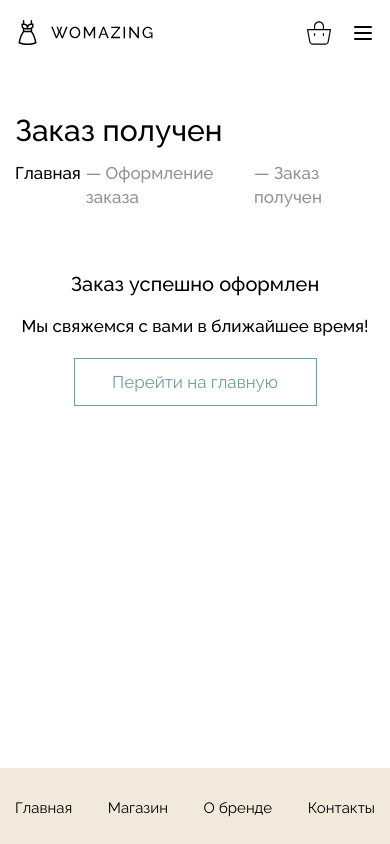
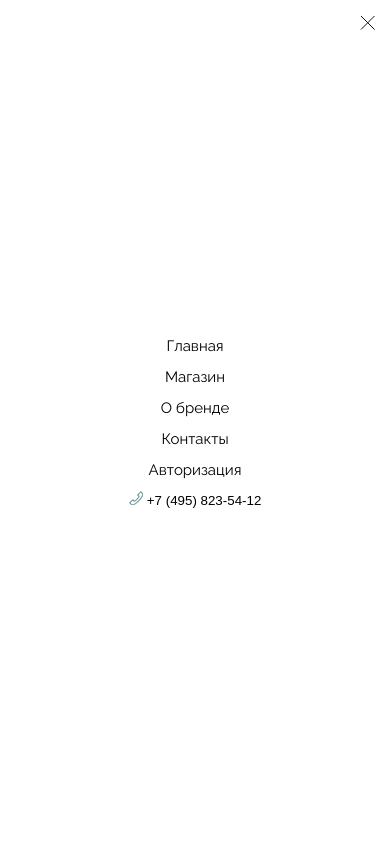
Before and after one commit to L0gan74/Womazung-Nuxt, a Nuxt app: page /success in a window 390 px wide. Both pictures are taken after a click on the button 363 px from the left and 34 px from the top of the page. Built offline with nearby package versions, Linux system fonts and the light colour scheme.

Commit message:
сделал бургер меню, поправил форму

```diff
--- a/layouts/Header.vue
+++ b/layouts/Header.vue
@@ -5,6 +5,7 @@ import * as yup from 'yup';
 
 const modal = ref<boolean>(false)
 const backModal = ref<boolean>(false)
+const burgerMenu = ref<boolean>(false)
 
 function openModal() {
   modal.value = true
@@ -40,6 +41,16 @@ function logout() {
   localStorage.removeItem("token")
   localStorage.removeItem("fullName")
   location.reload()
+}
+
+function openBurgerMenu(){
+  burgerMenu.value = true
+  document.body.classList.add("_hidden")
+}
+
+function closeBurgerMenu(){
+  burgerMenu.value = false
+  document.body.classList.remove("_hidden")
 }
 
 const thereToken = localStorage.getItem('token')
@@ -107,11 +118,45 @@ const cartLenght = cartBasket.value.length
         </svg>
 
       </NuxtLink>
-      <button class="header-right__burger" type="button">
+      <button @click="openBurgerMenu" class="header-right__burger" type="button">
         <NuxtImg src="/img/burger.svg" alt="svg"/>
       </button>
     </div>
   </header>
+  <div v-if="burgerMenu" class="burger">
+    <button @click="closeBurgerMenu" class="burger-close" type="button">
+      <NuxtImg src="/img/close.svg" alt="close"/>
+    </button>
+    <div class="burger-wrapper">
+      <NuxtLink class="header-nav__link" exact-active-class="_active" to="/">
+        Главная
+      </NuxtLink>
+      <NuxtLink class="header-nav__link" exact-active-class="_active" to="/shop">
+        Магазин
+      </NuxtLink>
+      <NuxtLink class="header-nav__link" exact-active-class="_active" to="/brand">
+        О бренде
+      </NuxtLink>
+      <NuxtLink class="header-nav__link" exact-active-class="_active" to="/contacts">
+        Контакты
+      </NuxtLink>
+      <NuxtLink class="header-nav__link" exact-active-class="_active" to="/login">
+        Авторизация
+      </NuxtLink>
+      <button class="header-nav__logout" v-if="thereToken" @click="logout" type="submit">Выйти</button>
+      <button class="header-right__phone _burger" type="button" @click="openModal">
+        <svg width="14.447693" height="14.451538" viewBox="0 0 14.4477 14.4515" fill="none"
+             xmlns="http://www.w3.org/2000/svg"
+        >
+          <defs/>
+          <path id="Vector"
+                d="M13.746 1.88666L11.8528 0L7.92114 3.92519L9.44531 5.49933C9.18988 5.95277 8.63562 6.82143 7.6911 7.76599C6.7464 8.71069 5.8714 9.27122 5.41364 9.53076L3.87036 8.00714L0 11.8545L1.88287 13.7498C2.6026 14.4696 3.69769 14.6561 4.60791 14.214C5.99695 13.5394 8.0932 12.2946 10.192 10.1958C12.2908 8.09705 13.5356 6.00076 14.2102 4.61176C14.3701 4.28261 14.4477 3.9294 14.4477 3.57845C14.4478 2.95872 14.2056 2.34616 13.746 1.88666ZM13.1955 4.11885C12.5587 5.42998 11.3823 7.41017 9.39435 9.3981C7.40643 11.3861 5.42621 12.5625 4.11511 13.1992C3.63708 13.4314 3.06061 13.3321 2.68195 12.9534L1.59521 11.8595L3.87317 9.59512L5.18787 10.8931L5.53961 10.7364C5.5968 10.711 6.95721 10.0954 8.48889 8.56367C10.0216 7.03099 10.6244 5.68207 10.6493 5.62538L10.8018 5.27835L9.50452 3.93857L11.8536 1.59331L12.9489 2.68478C13.3284 3.06482 13.4276 3.64104 13.1955 4.11885Z"
+                fill="#6E9C9F" fill-opacity="1.000000" fill-rule="nonzero"/>
+        </svg>
+        +7 (495) 823-54-12
+      </button>
+    </div>
+  </div>
   <div class="modal" v-if="modal">
     <div class="modal-wrapper">
       <Form @submit="onSubmit" :validation-schema="schema" class="modal-wrapper__form">
@@ -199,9 +244,8 @@ const cartLenght = cartBasket.value.length
 
     &__basket {
       position: relative;
-    }
 
-    &__quantity {
+      &-quantity {
         position: absolute;
         right: -10px;
         top: -10px;
@@ -215,6 +259,7 @@ const cartLenght = cartBasket.value.length
         color: white;
         font-size: 9px;
         font-weight: 400;
+      }
     }
 
     &__burger {
@@ -230,6 +275,41 @@ const cartLenght = cartBasket.value.length
   }
 }
 
+.burger {
+  background: white;
+  height: 100vh;
+  width: 100%;
+  position: absolute;
+  z-index: 3;
+  display: flex;
+  justify-content: center;
+  align-items: center;
+  text-align: center;
+
+  &-close {
+    position: absolute;
+    right: 15px;
+    top: 15px;
+
+    img {
+      width: 15px;
+    }
+  }
+
+  &-wrapper {
+    a {
+      display: block;
+      margin-bottom: 10px;
+    }
+
+    button {
+      &._burger {
+        display: block;
+      }
+    }
+  }
+}
+
 
 .modal {
   background: rgba(110, 156, 159, 0.631372549);
@@ -240,6 +320,7 @@ const cartLenght = cartBasket.value.length
   display: flex;
   justify-content: center;
   align-items: center;
+
 
   &-wrapper {
     width: 491px;
@@ -284,14 +365,14 @@ const cartLenght = cartBasket.value.length
 
       h3 {
         padding-bottom: 35px;
-        @media(max-width: 768px){
+        @media(max-width: 768px) {
           padding-bottom: 20px;
         }
       }
 
       &-input {
         margin-bottom: 35px;
-        @media(max-width: 768px){
+        @media(max-width: 768px) {
           margin-bottom: 20px;
         }
       }
--- a/pages/payment.vue
+++ b/pages/payment.vue
@@ -22,6 +22,8 @@ function onSubmit() {
   router.push('/success')
   console.log(123)
 }
+
+onMounted(onSubmit)
 
 const {cartBasket, totalPrice} = inject("location")
 
```
Lines whose indentation alone changed are shown as unchanged.
